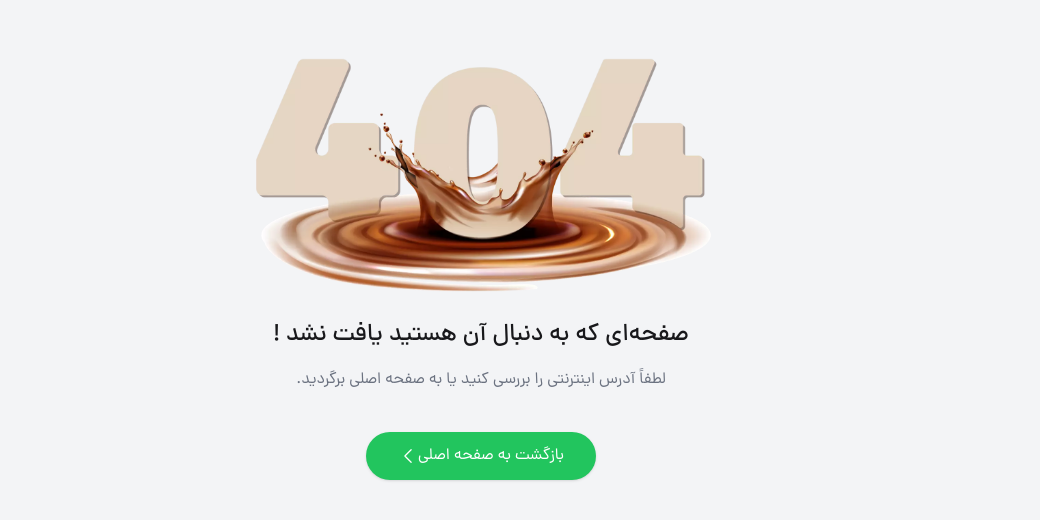
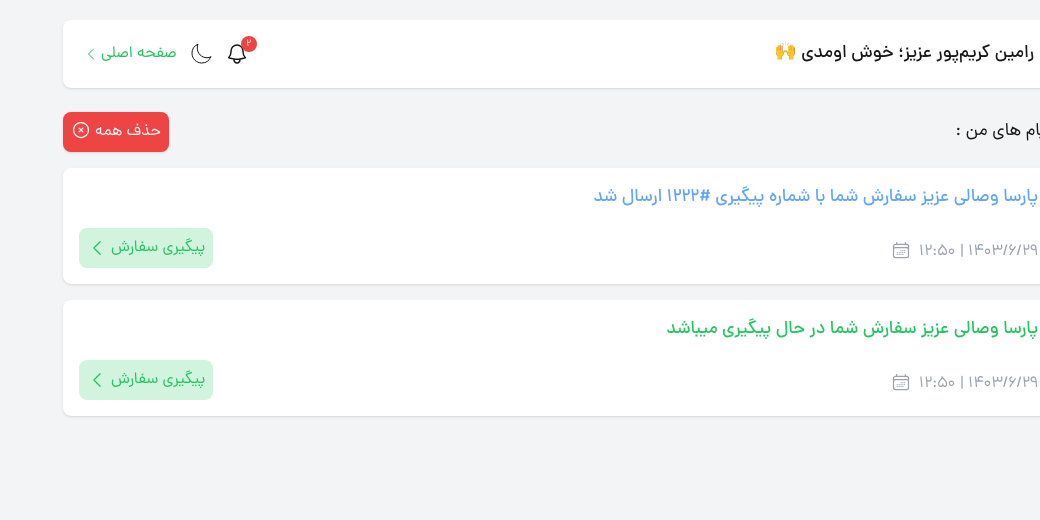
Before and after one commit to ramin-kp/caffeine-project, a Next.js app: page /u-panel/messages in a window 1280 px wide. Before the commit this address had no page. Shown: the top 520 px of the page, without its empty margins (240-1280 px from the left). Built offline with nearby package versions, Linux system fonts and the light colour scheme.

Commit message:
developing u-panel Messages page

```diff
--- /dev/null
+++ b/src/app/u-panel/messages/page.js
@@ -0,0 +1,66 @@
+import UserPanelLayout from "@/components/Layouts/UserPanelLayout/UserPanelLayout";
+import React from "react";
+
+function Messages() {
+  return (
+    <UserPanelLayout>
+      <div className="grid grid-cols-12 gap-6 lg:gap-12 mt-6">
+        <div className="col-span-12">
+          <div className="flex items-center justify-between">
+            <p className="text-lg"> پیام های من :</p>
+            <button className="main-btn bg-red-500 hover:bg-red-600 p-2 gap-x-1 shadow">
+              حذف همه
+              <svg className="w-5 h-5 mb-1">
+                <use href="#x-close"></use>
+              </svg>
+            </button>
+          </div>
+          <div className="bg-white shadow child:flex child:items-center child:gap-x-2 mt-4 p-4 dark:bg-zinc-700 rounded-lg flex flex-col space-y-4">
+            <span className="font-DanaMedium text-blue-400 lg:text-lg">
+              پارسا وصالی عزیز سفارش شما با شماره پیگیری #1222 ارسال شد
+            </span>
+            <div className="flex items-center justify-between flex-wrap gap-y-5">
+              <span className="text-gray-400 flex items-center gap-x-2 mt-2">
+                1403/6/29 | 12:50
+                <svg className="w-5 h-5 mb-1">
+                  <use href="#calendar"></use>
+                </svg>
+              </span>
+              <div className="flex items-center gap-x-4">
+                <button className="bg-green-500/20 text-green-500 flex items-center gap-x-1 rounded-lg p-2">
+                  <p>پیگیری سفارش</p>
+                  <svg className="w-5 h-5">
+                    <use href="#chevron-left"></use>
+                  </svg>
+                </button>
+              </div>
+            </div>
+          </div>
+          <div className="bg-white shadow child:flex child:items-center child:gap-x-2 mt-4 p-4 dark:bg-zinc-700 rounded-lg flex flex-col space-y-4">
+            <span className="font-DanaMedium text-green-500 lg:text-lg">
+              پارسا وصالی عزیز سفارش شما در حال پیگیری میباشد
+            </span>
+            <div className="flex items-center justify-between flex-wrap gap-y-5">
+              <span className="text-gray-400 flex items-center gap-x-2 mt-2">
+                1403/6/29 | 12:50
+                <svg className="w-5 h-5 mb-1">
+                  <use href="#calendar"></use>
+                </svg>
+              </span>
+              <div className="flex items-center gap-x-4">
+                <button className="bg-green-500/20 text-green-500 flex items-center gap-x-1 rounded-lg p-2">
+                  <p>پیگیری سفارش</p>
+                  <svg className="w-5 h-5">
+                    <use href="#chevron-left"></use>
+                  </svg>
+                </button>
+              </div>
+            </div>
+          </div>
+        </div>
+      </div>
+    </UserPanelLayout>
+  );
+}
+
+export default Messages;
```
